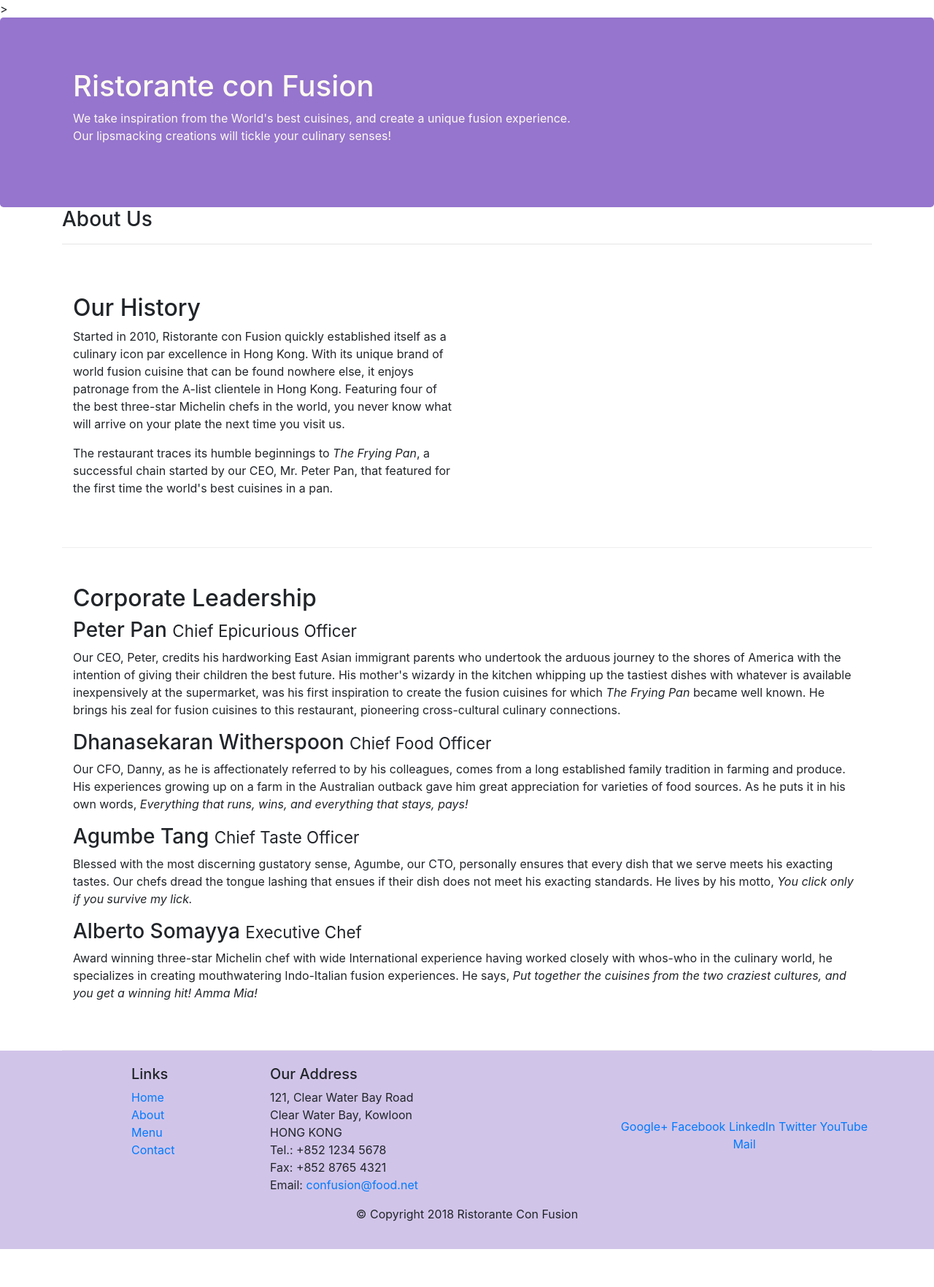
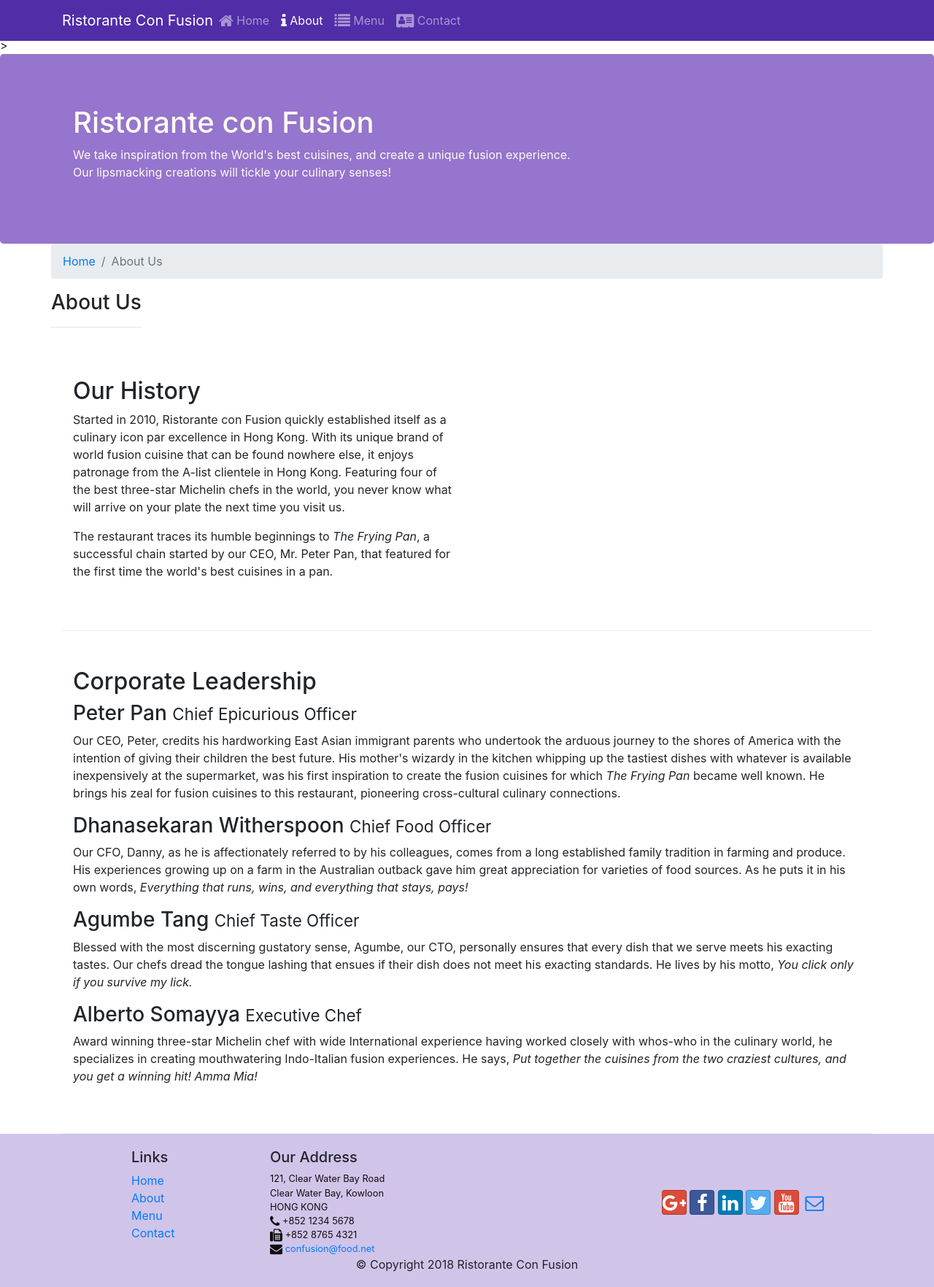
Before and after one commit to dariusdv/bootstrap, a website: page aboutus.html in a window 1280 px wide. Shown: the whole page at 73% size. Before the commit the page ends 1712 px from the top, so only its background shows below. Drawn offline with nearby package versions, Linux system fonts and the light colour scheme.

Commit message:
Icon Fonts

```diff
--- a/aboutus.html
+++ b/aboutus.html
@@ -9,12 +9,30 @@
 
     <!-- Bootstrap CSS -->
     <link rel="stylesheet" href="node_modules/bootstrap/dist/css/bootstrap.min.css">
+    <link rel="stylesheet" href="node_modules/font-awesome/css/font-awesome.css">
+    <link rel="stylesheet" href="node_modules/bootstrap-social/bootstrap-social.css">
     <link rel="stylesheet" href="css/style.css">>
     <title>Ristorante Con Fusion: About Us</title>
 </head>
 
 <body>
+    <nav class="navbar navbar-dark navbar-expand-sm fixed-top">
+        <div class="container">
+            <button class="navbar-toggler" type="button" data-toggle="collapse" data-target="#Navbar">
+                <span class="navbar-toggler-icon"></span>
+            </button>
+            <a class="navbar-brand mr-auto" href="./index.html">Ristorante Con Fusion</a>
+            <div class="collapse navbar-collapse" id="Navbar">
+                <ul class="navbar-nav mr-auto">
+                    <li class="nav-item"><a class="nav-link" href="./index.html"><span class="fa fa-home fa-lg"></span> Home</a></li>
+                    <li class="nav-item active"><a class="nav-link" href="#"><span class="fa fa-info fa-lg"></span> About</a></li>
+                    <li class="nav-item"><a class="nav-link" href="#"><span class="fa fa-list fa-lg"></span> Menu</a></li>
+                    <li class="nav-item"><a class="nav-link" href="#"><span class="fa fa-address-card fa-lg"></span> Contact</a></li>
+                </ul>
+            </div>
 
+        </div>
+    </nav>
     <header class="jumbotron">
         <div class="container">
             <div class="row row-header">
@@ -29,7 +47,11 @@
     </header>
 
     <div class="container">
-        <div>
+        <div class="row">
+            <ol class="col-12 breadcrumb">
+                <li class="breadcrumb-item"><a href="./index.html">Home</a></li>
+                <li class="breadcrumb-item active">About Us</li>
+            </ol>
             <div>
                <h3>About Us</h3>
                <hr>
@@ -69,7 +91,7 @@
                 <div class="col-4 offset-1 col-sm-2">
                     <h5>Links</h5>
                     <ul class="list-unstyled">
-                        <li><a href="#">Home</a></li>
+                        <li><a href="./index.html">Home</a></li>
                         <li><a href="#">About</a></li>
                         <li><a href="#">Menu</a></li>
                         <li><a href="#">Contact</a></li>
@@ -81,19 +103,19 @@
 		              121, Clear Water Bay Road<br>
 		              Clear Water Bay, Kowloon<br>
 		              HONG KONG<br>
-		              Tel.: +852 1234 5678<br>
-		              Fax: +852 8765 4321<br>
-		              Email: <a href="mailto:confusion@food.net">confusion@food.net</a>
+                      <i class="fa fa-phone fa-lg"></i> +852 1234 5678<br>
+                      <i class="fa fa-fax fa-lg"></i> +852 8765 4321<br>
+                      <i class="fa fa-envelope fa-lg"></i> <a href="mailto:confusion@food.net">confusion@food.net</a>
 		           </address>
                 </div>
                 <div class="col-12 col-sm-4 align-self-center">
                     <div class="text-center">
-                        <a href="http://google.com/+">Google+</a>
-                        <a href="http://www.facebook.com/profile.php?id=">Facebook</a>
-                        <a href="http://www.linkedin.com/in/">LinkedIn</a>
-                        <a href="http://twitter.com/">Twitter</a>
-                        <a href="http://youtube.com/">YouTube</a>
-                        <a href="mailto:">Mail</a>
+                        <a class="btn btn-social-icon btn-google" href="http://google.com/+"><i class="fa fa-google-plus fa-lg"></i></a>
+                        <a class="btn btn-social-icon btn-facebook" href="http://www.facebook.com/profile.php?id="><i class="fa fa-facebook fa-lg"></i></a>
+                        <a class="btn btn-social-icon btn-linkedin" href="http://www.linkedin.com/in/"><i class="fa fa-linkedin fa-lg"></i></a>
+                        <a class="btn btn-social-icon btn-twitter" href="http://twitter.com/"><i class="fa fa-twitter fa-lg"></i></a>
+                        <a class="btn btn-social-icon btn-google" href="http://youtube.com/"><i class="fa fa-youtube fa-lg"></i></a>
+                        <a class="btn btn-social-icon" href="mailto:"><i class="fa fa-envelope-o fa-lg"></i></a>
                     </div>
                 </div>
            </div>
--- a/css/style.css
+++ b/css/style.css
@@ -23,8 +23,18 @@
 	color: floralwhite;
 }
 
-.address {
+address {
 	font-size: 80%;
 	margin: 0px;
 	color: #0f0f0f;
 }
+
+body {
+	padding: 50px 0px 0px 0px;
+	z-index: 0;
+}
+
+.navbar-dark {
+	background-color: #512DA8;
+
+}
--- a/package.json
+++ b/package.json
@@ -15,6 +15,8 @@
   },
   "dependencies": {
     "bootstrap": "^4.0.0",
+    "bootstrap-social": "^5.1.1",
+    "font-awesome": "^4.7.0",
     "jquery": "^3.3.1",
     "popper.js": "^1.12.9"
   }
```
Also changed, not shown: index.html (+28 -10 lines), 1 other file.
